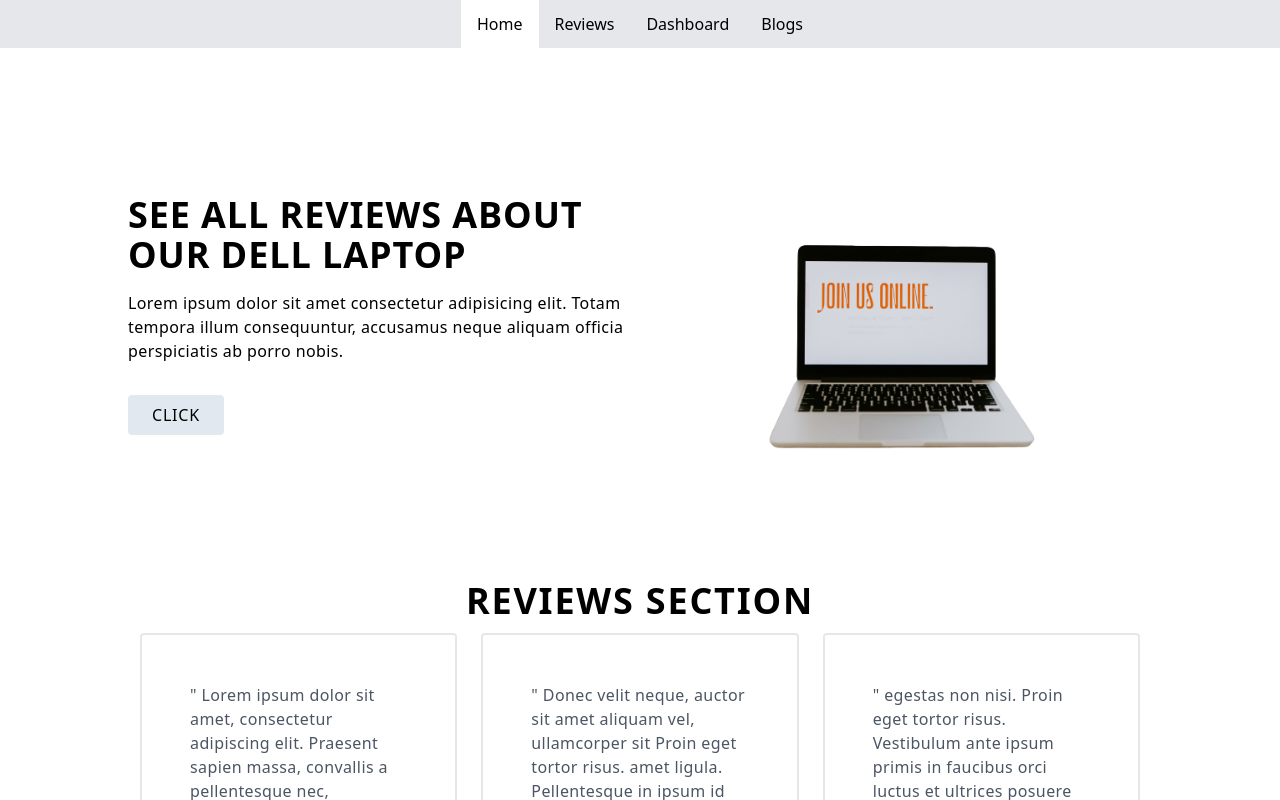
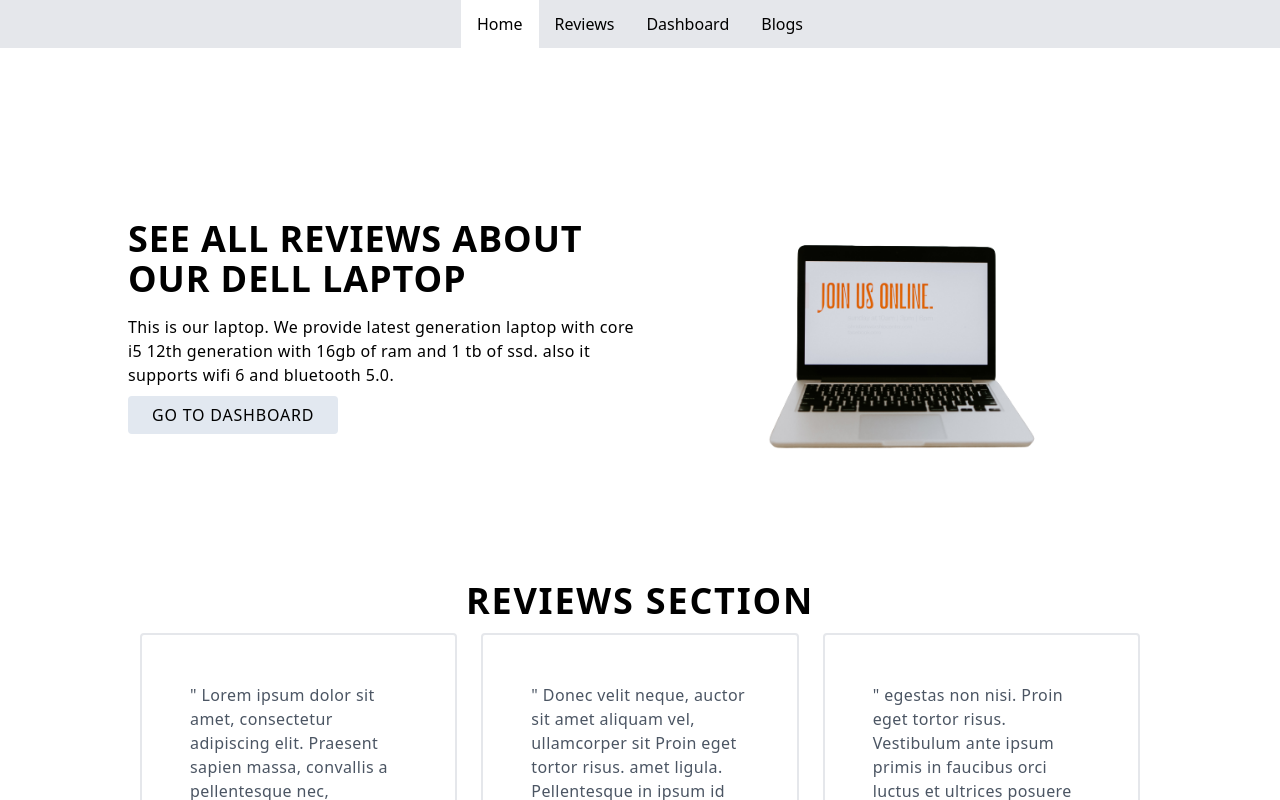
Before and after one commit to sayedmdsafwan/laptop-reviews-react, a React (Create React App) app: page / in a window 1280 px wide. Shown: the top 800 px of the page. Built offline with nearby package versions, Linux system fonts and the light colour scheme.

Commit message:
finalizing everything, all styles done

```diff
--- a/src/components/Home/Home.js
+++ b/src/components/Home/Home.js
@@ -4,7 +4,7 @@
 import Review from "../Review/Review";
 
 const Home = () => {
-    const [reviews, setReviews] = useReviews();
+    const [reviews] = useReviews();
 
     return (
         <div className="w-4/5 mx-auto">
@@ -15,13 +15,16 @@
                         See all reviews about our dell laptop
                     </h1>
                     <p className="tracking-wide my-4">
-                        Lorem ipsum dolor sit amet consectetur adipisicing elit.
-                        Totam tempora illum consequuntur, accusamus neque
-                        aliquam officia perspiciatis ab porro nobis.
+                        This is our laptop. We provide latest generation laptop
+                        with core i5 12th generation with 16gb of ram and 1 tb
+                        of ssd. also it supports wifi 6 and bluetooth 5.0.
                     </p>
-                    <button className="px-6 py-2 uppercase my-4 tracking-wider rounded bg-slate-200 duration-200 hover:bg-black hover:text-white">
-                        click
-                    </button>
+                    <Link
+                        to="/dashboard"
+                        className="px-6 py-2 uppercase my-4 tracking-wider rounded bg-slate-200 duration-200 hover:bg-black hover:text-white"
+                    >
+                        Go To Dashboard
+                    </Link>
                 </div>
                 <div>
                     <img src={image} alt="" />
--- a/src/index.js
+++ b/src/index.js
@@ -1,17 +1,19 @@
 import React from "react";
-import ReactDOM from "react-dom";
+// import ReactDOM from "react-dom";
+import ReactDOMClient from "react-dom/client";
 import "./index.css";
 import App from "./App";
 import reportWebVitals from "./reportWebVitals";
 import { BrowserRouter } from "react-router-dom";
 
-ReactDOM.render(
+const root = ReactDOMClient.createRoot(document.getElementById("root"));
+
+root.render(
     <React.StrictMode>
         <BrowserRouter>
             <App />
         </BrowserRouter>
-    </React.StrictMode>,
-    document.getElementById("root")
+    </React.StrictMode>
 );
 
 // If you want to start measuring performance in your app, pass a function
```
